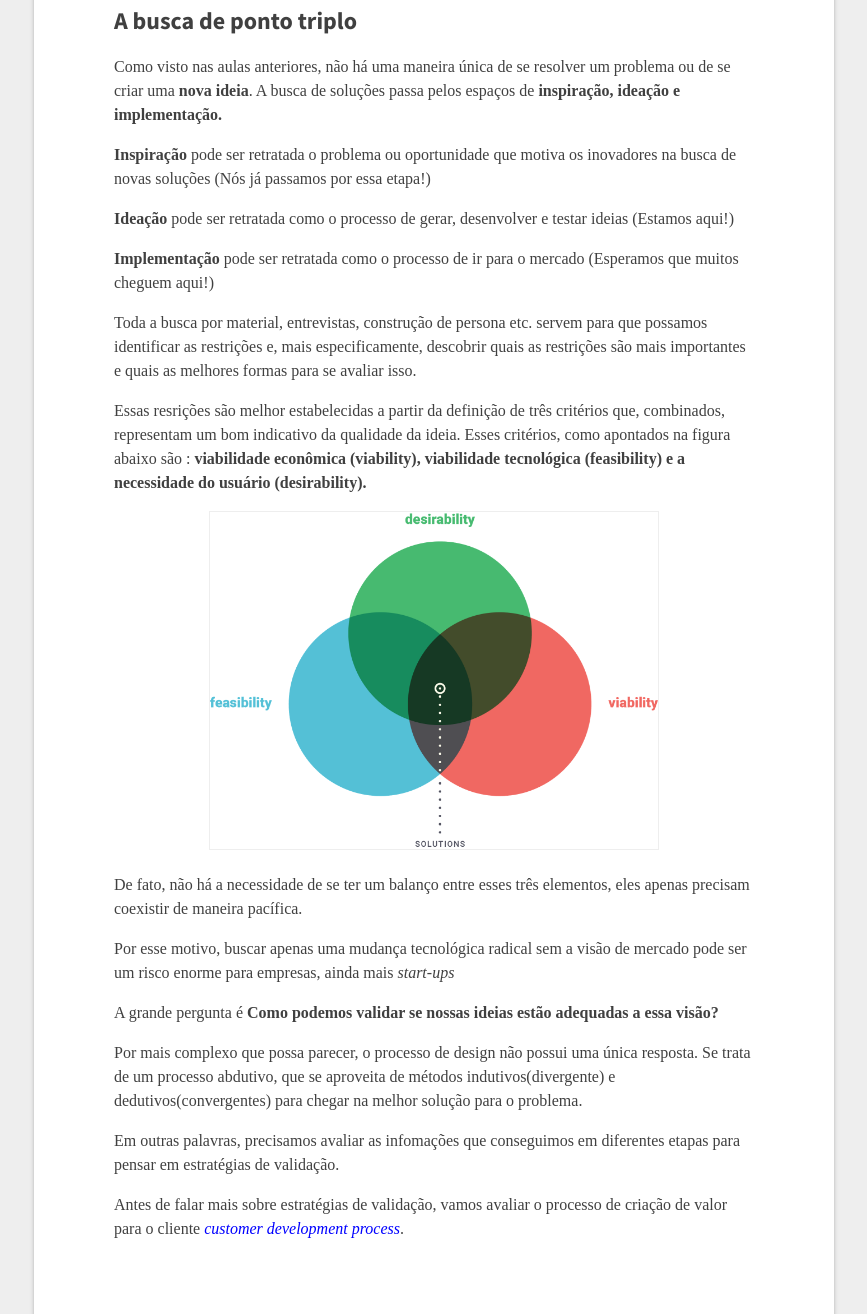
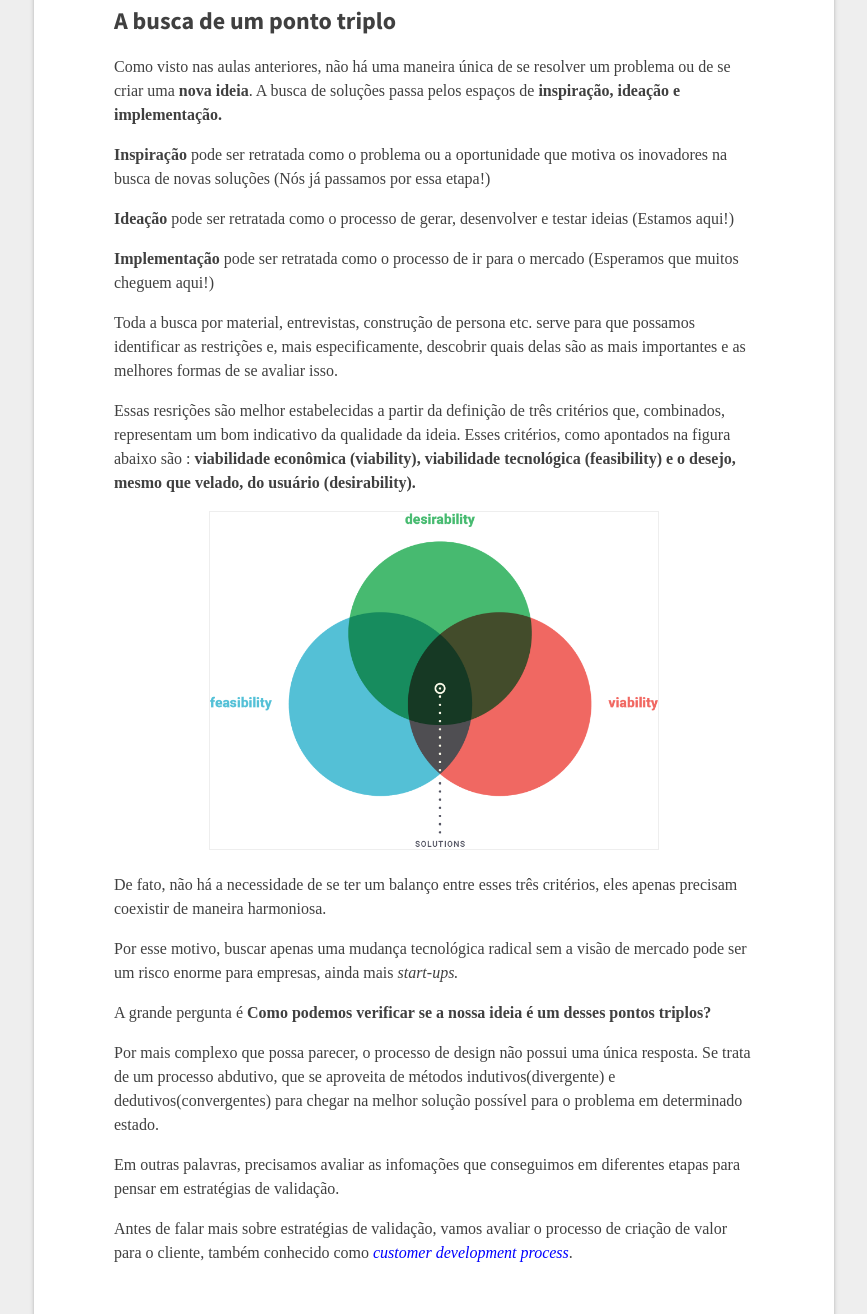
Before and after one commit to luizdurao/luizdurao.github.io, a plain HTML site: page index.html in a window 1280 px wide. Shown: the part 406-1720 px from the top of the page, without its empty margins (206-1073 px from the left). Drawn offline with nearby package versions, Linux system fonts and the light colour scheme; a script that the page names is missing; a web font is replaced by a local one.

Commit message:
correçao portugues

```diff
--- a/index.html
+++ b/index.html
@@ -24,39 +24,40 @@
       é obrigatório e não tem nenhuma informação adicional importante. É apenas uma
       opção disponível para quem prefere vídeos.</p></blockquote>
 
-      <h2>A busca de ponto triplo</h2>
+      <h2>A busca de um ponto triplo</h2>
 
       <p>Como visto nas aulas anteriores, não há uma maneira única de se resolver um problema ou de se criar uma
       <strong>nova ideia</strong>. A busca de soluções passa pelos espaços de <strong>inspiração, ideação e implementação.</strong></p>
 
-      <p><strong>Inspiração</strong> pode ser retratada o problema ou oportunidade que motiva os inovadores na busca de novas soluções (Nós já passamos por essa etapa!)</p>
+      <p><strong>Inspiração</strong> pode ser retratada como o problema ou a oportunidade que motiva os inovadores na busca de novas soluções (Nós já passamos por essa etapa!)</p>
 
       <p><strong>Ideação</strong> pode ser retratada como o processo de gerar, desenvolver e testar ideias (Estamos aqui!) </p>
 
       <p><strong>Implementação</strong> pode ser retratada como o processo de ir para o mercado (Esperamos que muitos cheguem aqui!) </p>
 
-      <p>Toda a busca por material, entrevistas, construção de persona etc. servem para que possamos identificar as restrições e, mais especificamente,
-        descobrir quais as restrições são mais importantes e quais as melhores formas para se avaliar isso.
+      <p>Toda a busca por material, entrevistas, construção de persona etc. serve para que possamos identificar as restrições e, mais especificamente,
+        descobrir quais delas são as mais importantes e as melhores formas de se avaliar isso.
       </p>
 
       <p>Essas resrições são melhor estabelecidas a partir da definição de três critérios que, combinados, representam um bom indicativo da qualidade da ideia. Esses critérios, como apontados na
-        figura abaixo são :  <strong>viabilidade econômica (viability), viabilidade tecnológica (feasibility) e a necessidade do usuário (desirability). </strong>
+        figura abaixo são :  <strong>viabilidade econômica (viability), viabilidade tecnológica (feasibility) e o desejo, mesmo que velado, do usuário (desirability). </strong>
       </p>
       <p class="figure"><img alt="sketch" src="assets/img/triple.png" title="sketch" class="raster"/></p>
 
 
-      <p>De fato, não há a necessidade de se ter um balanço entre esses três elementos, eles apenas precisam coexistir de maneira pacífica.</p>
+      <p>De fato, não há a necessidade de se ter um balanço entre esses três critérios, eles apenas precisam coexistir de maneira harmoniosa.</p>
 
-      <p>Por esse motivo, buscar apenas uma mudança tecnológica radical sem a visão de mercado pode ser um risco enorme para empresas, ainda mais <em>start-ups</em></p>
+      <p>Por esse motivo, buscar apenas uma mudança tecnológica radical sem a visão de mercado pode ser um risco enorme para empresas,
+        ainda mais <em>start-ups.</em></p>
 
-      <p>A grande pergunta é <strong>Como podemos validar se nossas ideias estão adequadas a essa visão?</strong></p>
+      <p>A grande pergunta é <strong>Como podemos verificar se a nossa ideia é um desses pontos triplos?</strong></p>
 
       <p>Por mais complexo que possa parecer, o processo de design não possui uma única resposta. Se trata de um processo abdutivo, que
-        se aproveita de métodos indutivos(divergente) e dedutivos(convergentes) para chegar na melhor solução para o problema. </p>
+        se aproveita de métodos indutivos(divergente) e dedutivos(convergentes) para chegar na melhor solução possível para o problema em determinado estado. </p>
 
       <p>Em outras palavras, precisamos avaliar as infomações que conseguimos em diferentes etapas para pensar em estratégias de validação.</p>
 
-      <p>Antes de falar mais sobre estratégias de validação, vamos avaliar o processo de criação de valor para o cliente <a href="prototipos.html"><em>customer development process</em></a>.</p>
+      <p>Antes de falar mais sobre estratégias de validação, vamos avaliar o processo de criação de valor para o cliente, também conhecido como <a href="prototipos.html"><em>customer development process</em></a>.</p>
 
             </main>
             <footer>
```
